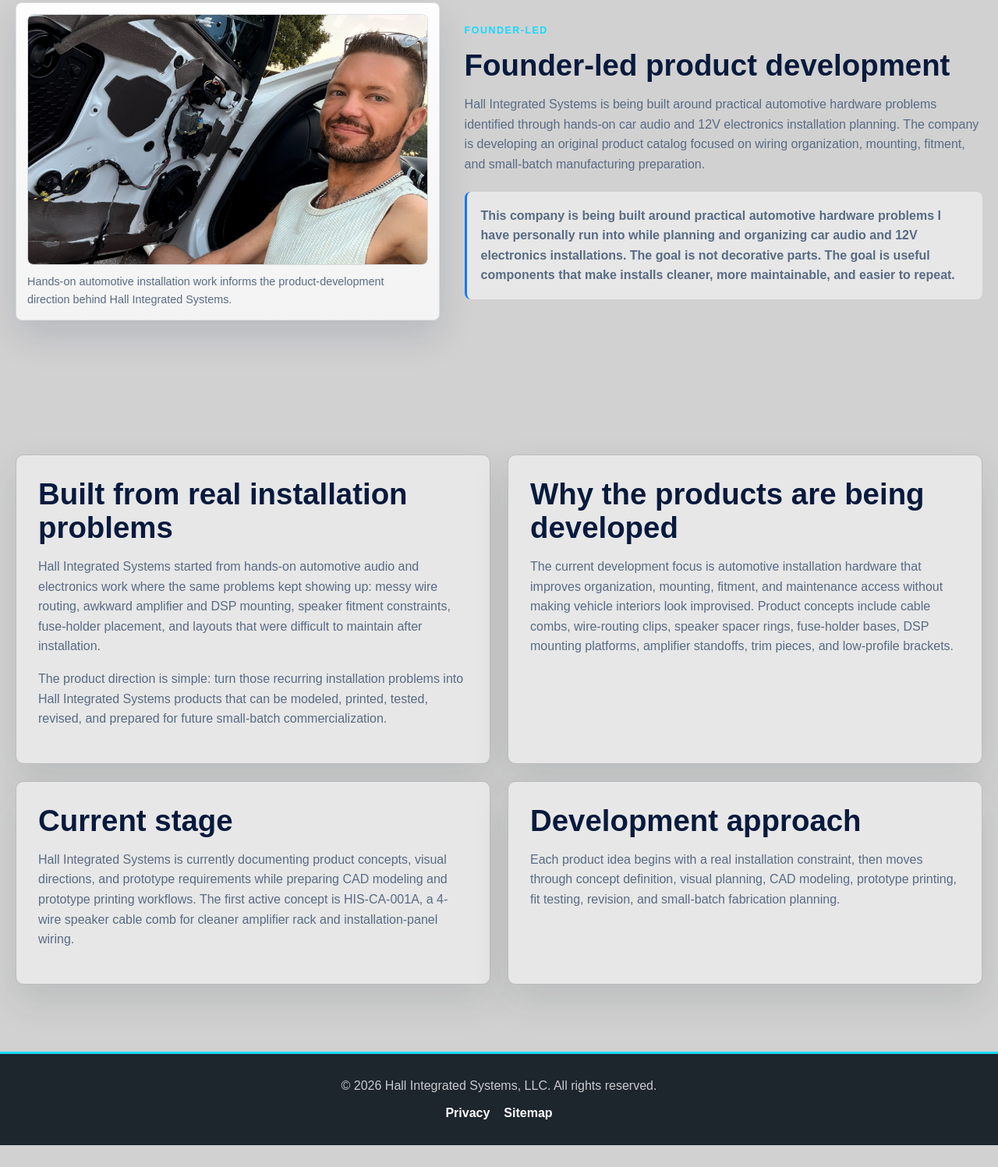
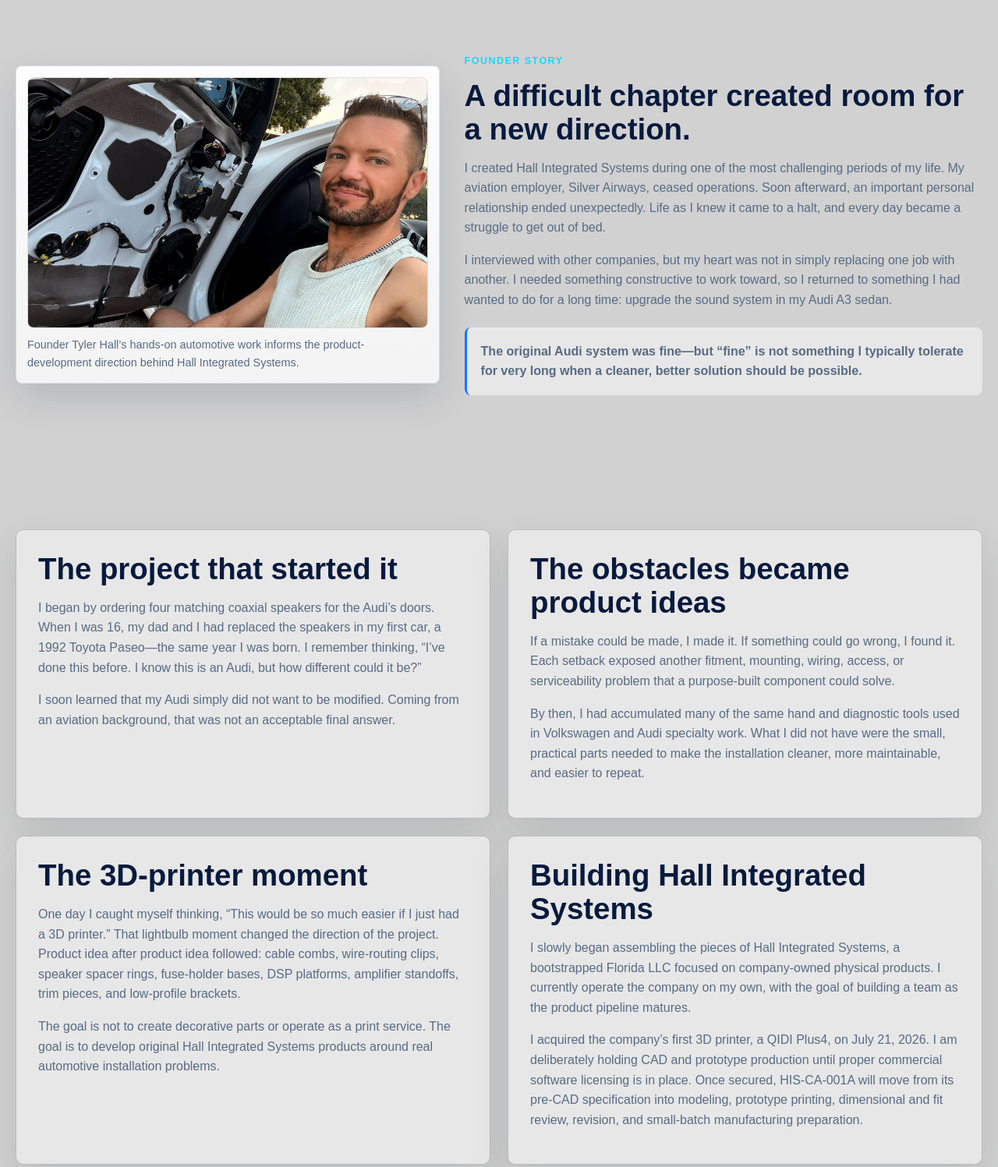
Before and after one commit to Hall-Integrated-Systems/SITE, a plain HTML site: page about.html in a window 1280 px wide. Shown: the part 693-2190 px from the top of the page at 78% size. Before the commit the page ends 2162 px from the top, so only its background shows below. Drawn offline with Linux system fonts and the light colour scheme.

Commit message:
Add founder story and update development status

```diff
--- a/about.html
+++ b/about.html
@@ -3,8 +3,8 @@
 <head>
   <meta charset="UTF-8">
   <meta name="viewport" content="width=device-width, initial-scale=1.0">
-  <title>About | Hall Integrated Systems Automotive Product Development</title>
-  <meta name="description" content="Learn about Hall Integrated Systems, an early-stage automotive product startup developing installation hardware for car audio and 12V electronics builds.">
+  <title>Founder Story | Hall Integrated Systems Automotive Product Development</title>
+  <meta name="description" content="Learn how Tyler Hall's aviation background and hands-on Audi audio project led to Hall Integrated Systems, a Florida startup developing original automotive installation hardware.">
   <link rel="icon" type="image/png" href="assets/logo-h-circuit-nohalo.png">
   <link rel="apple-touch-icon" href="assets/logo-h-circuit-nohalo.png">
   <link rel="stylesheet" href="style.css">
@@ -35,42 +35,46 @@
 
   <main>
     <section class="page-hero page-hero--image">
-      <p class="eyebrow">ABOUT</p>
-      <h1>Founder-led automotive product development.</h1>
-      <p>Hall Integrated Systems is an early-stage company formed to develop its own branded physical products for car audio and 12V electronics installations.</p>
+      <p class="eyebrow">ABOUT THE FOUNDER</p>
+      <h1>From aviation problem-solving to automotive product development.</h1>
+      <p>Tyler Hall founded Hall Integrated Systems to turn recurring car audio and 12V installation problems into original physical products developed under the company’s own brand.</p>
       <p class="hero-visual-note">Concept visualization for product-development planning. CAD model and prototype print pending.</p>
     </section>
 
     <section class="section founder-section">
       <figure class="founder-photo-card">
         <img src="assets/founder/tyler-hall-founder.jpg" alt="Tyler Hall working on automotive audio and electronics installation hardware development.">
-        <figcaption>Hands-on automotive installation work informs the product-development direction behind Hall Integrated Systems.</figcaption>
+        <figcaption>Founder Tyler Hall’s hands-on automotive work informs the product-development direction behind Hall Integrated Systems.</figcaption>
       </figure>
       <article class="founder-copy">
-        <p class="eyebrow">Founder-Led</p>
-        <h2>Founder-led product development</h2>
-        <p>Hall Integrated Systems is being built around practical automotive hardware problems identified through hands-on car audio and 12V electronics installation planning. The company is developing an original product catalog focused on wiring organization, mounting, fitment, and small-batch manufacturing preparation.</p>
-        <p class="founder-note">This company is being built around practical automotive hardware problems I have personally run into while planning and organizing car audio and 12V electronics installations. The goal is not decorative parts. The goal is useful components that make installs cleaner, more maintainable, and easier to repeat.</p>
+        <p class="eyebrow">Founder Story</p>
+        <h2>A difficult chapter created room for a new direction.</h2>
+        <p>I created Hall Integrated Systems during one of the most challenging periods of my life. My aviation employer, Silver Airways, ceased operations. Soon afterward, an important personal relationship ended unexpectedly. Life as I knew it came to a halt, and every day became a struggle to get out of bed.</p>
+        <p>I interviewed with other companies, but my heart was not in simply replacing one job with another. I needed something constructive to work toward, so I returned to something I had wanted to do for a long time: upgrade the sound system in my Audi A3 sedan.</p>
+        <p class="founder-note">The original Audi system was fine—but “fine” is not something I typically tolerate for very long when a cleaner, better solution should be possible.</p>
       </article>
     </section>
 
     <section class="section about-content-grid">
       <article class="technical-card">
-        <h2>Built from real installation problems</h2>
-        <p>Hall Integrated Systems started from hands-on automotive audio and electronics work where the same problems kept showing up: messy wire routing, awkward amplifier and DSP mounting, speaker fitment constraints, fuse-holder placement, and layouts that were difficult to maintain after installation.</p>
-        <p>The product direction is simple: turn those recurring installation problems into Hall Integrated Systems products that can be modeled, printed, tested, revised, and prepared for future small-batch commercialization.</p>
+        <h2>The project that started it</h2>
+        <p>I began by ordering four matching coaxial speakers for the Audi’s doors. When I was 16, my dad and I had replaced the speakers in my first car, a 1992 Toyota Paseo—the same year I was born. I remember thinking, “I’ve done this before. I know this is an Audi, but how different could it be?”</p>
+        <p>I soon learned that my Audi simply did not want to be modified. Coming from an aviation background, that was not an acceptable final answer.</p>
       </article>
       <article class="technical-card">
-        <h2>Why the products are being developed</h2>
-        <p>The current development focus is automotive installation hardware that improves organization, mounting, fitment, and maintenance access without making vehicle interiors look improvised. Product concepts include cable combs, wire-routing clips, speaker spacer rings, fuse-holder bases, DSP mounting platforms, amplifier standoffs, trim pieces, and low-profile brackets.</p>
+        <h2>The obstacles became product ideas</h2>
+        <p>If a mistake could be made, I made it. If something could go wrong, I found it. Each setback exposed another fitment, mounting, wiring, access, or serviceability problem that a purpose-built component could solve.</p>
+        <p>By then, I had accumulated many of the same hand and diagnostic tools used in Volkswagen and Audi specialty work. What I did not have were the small, practical parts needed to make the installation cleaner, more maintainable, and easier to repeat.</p>
       </article>
       <article class="technical-card">
-        <h2>Current stage</h2>
-        <p>Hall Integrated Systems is currently documenting product concepts, visual directions, and prototype requirements while preparing CAD modeling and prototype printing workflows. The first active concept is HIS-CA-001A, a 4-wire speaker cable comb for cleaner amplifier rack and installation-panel wiring.</p>
+        <h2>The 3D-printer moment</h2>
+        <p>One day I caught myself thinking, “This would be so much easier if I just had a 3D printer.” That lightbulb moment changed the direction of the project. Product idea after product idea followed: cable combs, wire-routing clips, speaker spacer rings, fuse-holder bases, DSP platforms, amplifier standoffs, trim pieces, and low-profile brackets.</p>
+        <p>The goal is not to create decorative parts or operate as a print service. The goal is to develop original Hall Integrated Systems products around real automotive installation problems.</p>
       </article>
       <article class="technical-card">
-        <h2>Development approach</h2>
-        <p>Each product idea begins with a real installation constraint, then moves through concept definition, visual planning, CAD modeling, prototype printing, fit testing, revision, and small-batch fabrication planning.</p>
+        <h2>Building Hall Integrated Systems</h2>
+        <p>I slowly began assembling the pieces of Hall Integrated Systems, a bootstrapped Florida LLC focused on company-owned physical products. I currently operate the company on my own, with the goal of building a team as the product pipeline matures.</p>
+        <p>I acquired the company’s first 3D printer, a QIDI Plus4, on July 21, 2026. I am deliberately holding CAD and prototype production until proper commercial software licensing is in place. Once secured, HIS-CA-001A will move from its pre-CAD specification into modeling, prototype printing, dimensional and fit review, revision, and small-batch manufacturing preparation.</p>
       </article>
     </section>
   </main>
```
Also changed, not shown: index.html (+2 -2 lines), products/his-ca-001a-cable-comb.html (+1 -1 lines).
